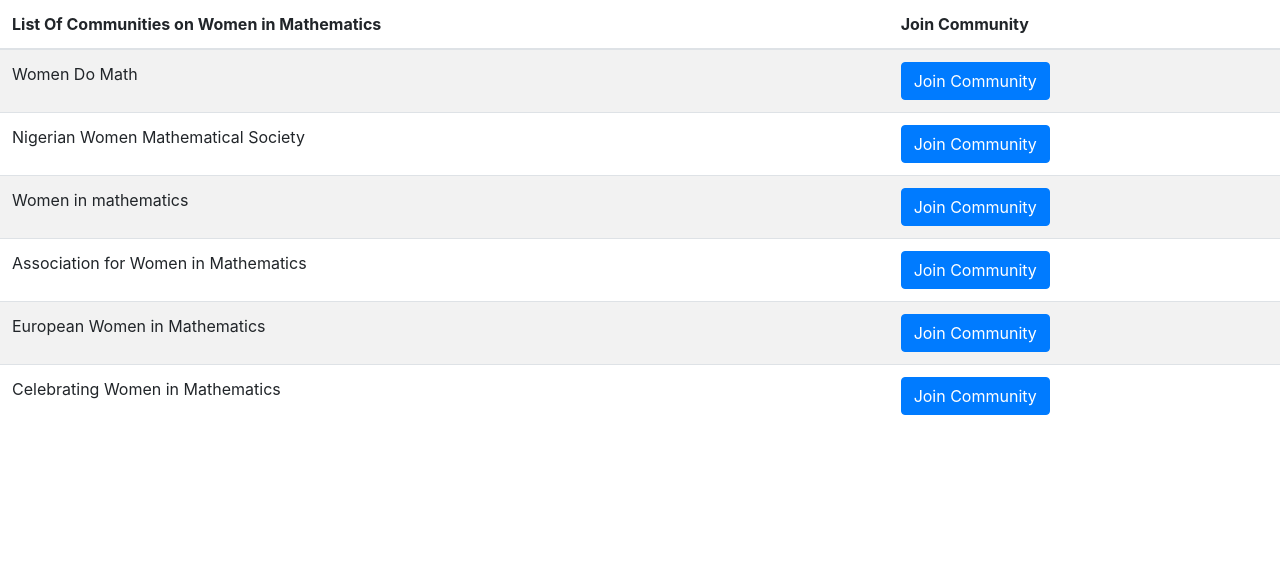
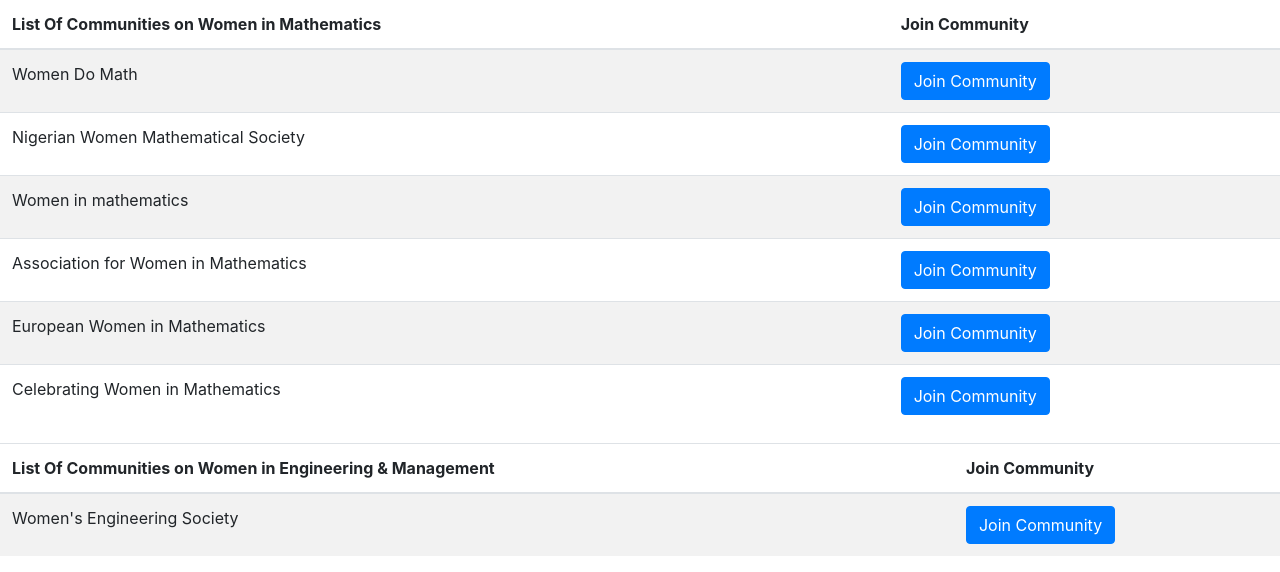
Before and after one commit to tapaswenipathak/Women-Communities, a Django app: page / in a window 1280 px wide. Shown: the part 2022-2594 px from the top of the page. Before the commit the page ends 2437 px from the top, so only its background shows below. Run offline with Django 3.2, Linux system fonts and the light colour scheme; some libraries are stand-ins or nearby versions.

Commit message:
Add women communities
* Update README.md

Added Communities on Women in Engineering & Management.

* Update index.html

Added communities on women in engineering and management.

```diff
--- a/templates/index.html
+++ b/templates/index.html
@@ -249,5 +249,22 @@
 				</tr>
 			</tbody>
 		</table>
+	    <table class="table table-striped">
+            <thead>
+				<tr>
+				<th scope="col">List Of Communities on Women in Engineering & Management</th>
+				<th scope="col">Join Community</th>
+				</tr>
+			</thead>
+			<tbody>
+				<tr>
+					<td>Women's Engineering Society</td>
+					<td>
+						<a class="btn btn-primary" href="https://www.wes.org.uk/" role="button" target="_blank">Join Community</a>
+					</td>
+				</tr>
+
+			</tbody>
+		</table>
     </body>
 </html>
```
Also changed, not shown: README.md.
